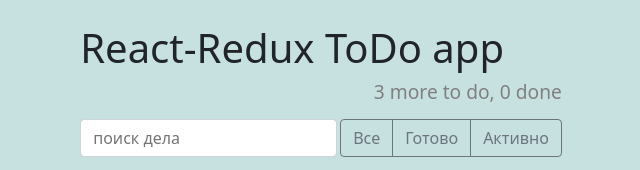
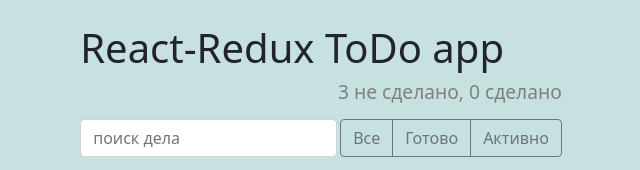
Before and after one commit to pan9killer/todo, a React (Create React App) app: page / in a window 1280 px wide. Shown: the top 170 px of the page, without its empty margins (319-959 px from the left). Built offline with nearby package versions, Linux system fonts and the light colour scheme.

Commit message:
working visual

```diff
--- a/src/components/AppHeader/index.tsx
+++ b/src/components/AppHeader/index.tsx
@@ -4,7 +4,7 @@
   return (
     <div className={styles.header}>
       <h1>React-Redux ToDo app</h1>
-      <h2>3 more to do, 0 done</h2>
+      <h2>3 не сделано, 0 сделано</h2>
     </div>
   );
 };
```
